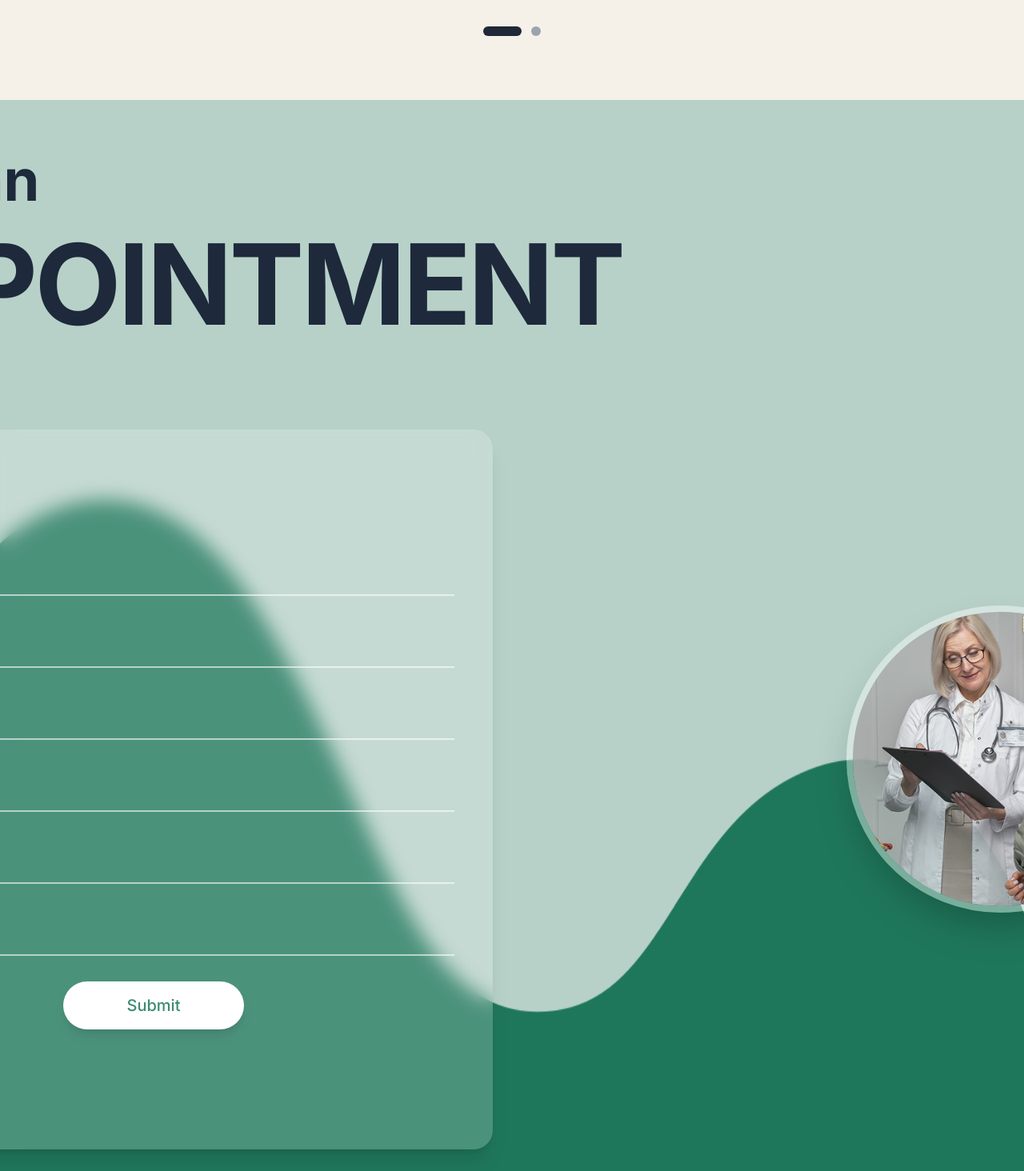
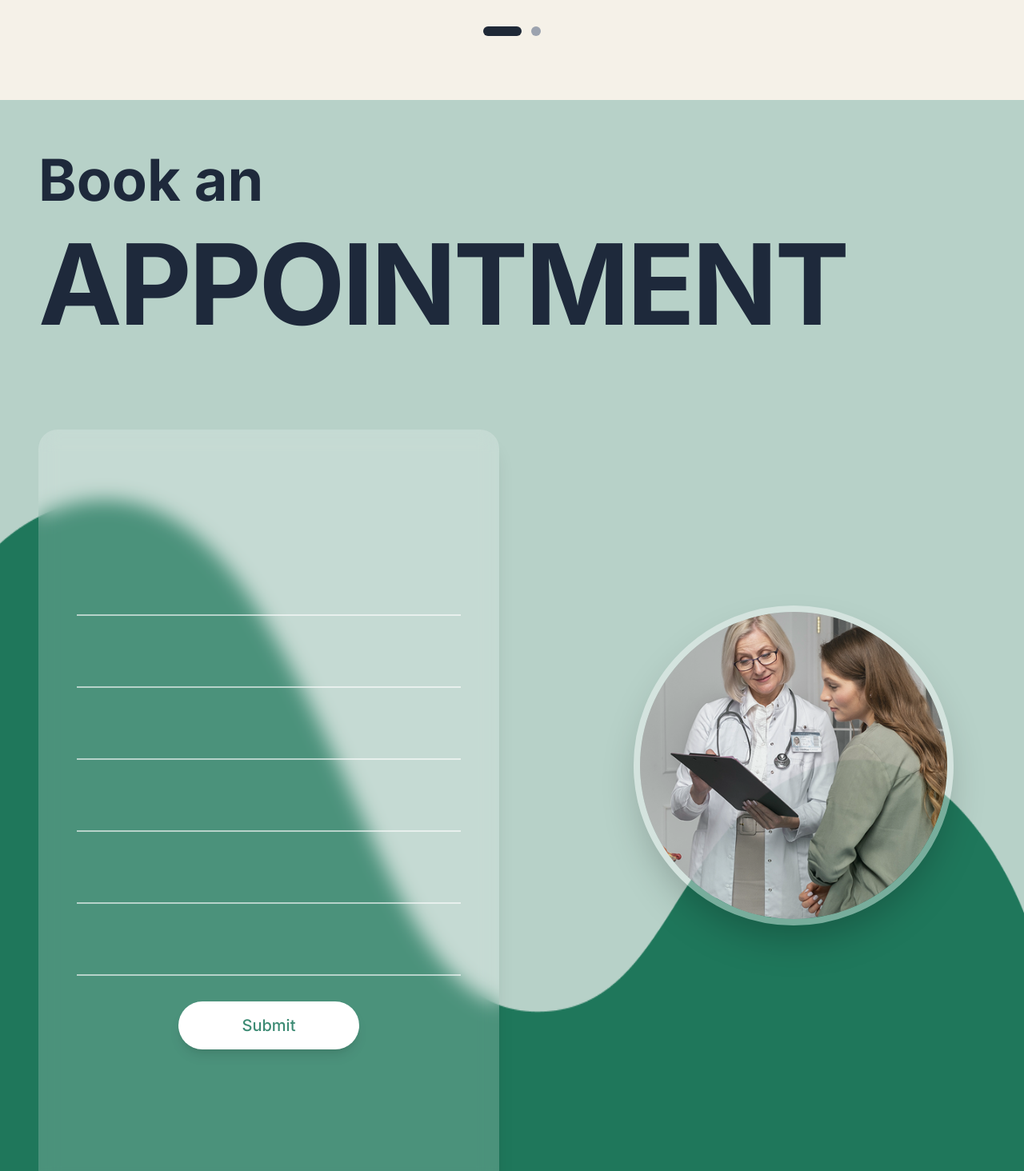
Before and after one commit to TishaKedar/medi-home, a React (Create React App) app: page / in a window 1280 px wide. Shown: the part 3680-5144 px from the top of the page at 80% size. Built offline with nearby package versions, Linux system fonts and the light colour scheme.

Commit message:
fix contact form

```diff
--- a/src/pages/Contact.js
+++ b/src/pages/Contact.js
@@ -20,11 +20,11 @@ const Contact = () => {
         backgroundSize: "100% 90%",
       }}
     >
-      <div className="max-w-[1200px] mx-auto px-4 sm:px-6 md:px-8 lg:px-12 py-8 sm:py-12 md:py-16 lg:py-16">
+      <div className="max-w-full mx-auto px-4 sm:px-6 md:px-8 lg:px-12 py-8 sm:py-12 md:py-16 lg:py-16">
 
-        {/* Heading */}
-        <div className="w-full mb-6 sm:mb-8 md:mb-8 lg:mb-8">
-          <h2 className="text-slate-800 font-extrabold relative lg:-ml-80 md:-ml-40">
+        {/* Heading - positioned left with max-width */}
+        <div className="w-full mb-6 sm:mb-8 md:mb-8 lg:mb-8 overflow-hidden">
+          <h2 className="text-slate-800 font-extrabold relative max-w-2xl">
             <span className="block text-4xl sm:text-5xl md:text-6xl lg:text-7xl">
               Book an
             </span>
@@ -35,16 +35,16 @@ const Contact = () => {
         </div>
 
         {/* ================= FORM + DOCTOR IMAGE ================= */}
-        <div className="relative w-full">
+        <div className="relative w-full overflow-hidden">
 
-          {/* Decorative circle */}
-          <div className="absolute left-0 top-1/2 -translate-y-1/2 w-[300px] sm:w-[350px] md:w-[400px] lg:w-[450px] h-[250px] sm:h-[300px] md:h-[350px] lg:h-[400px] bg-[#5a9b85] rounded-full opacity-50 blur-3xl -z-10"></div>
+          {/* Decorative circle - constrained */}
+          <div className="absolute left-0 top-1/2 -translate-y-1/2 w-[250px] sm:w-[300px] md:w-[320px] lg:w-[350px] h-[200px] sm:h-[250px] md:h-[280px] lg:h-[320px] bg-[#5a9b85] rounded-full opacity-50 blur-3xl -z-10 pointer-events-none"></div>
 
-          <div className="grid grid-cols-1 md:grid-cols-2 gap-8 sm:gap-10 md:gap-12 lg:gap-12 items-start">
+          <div className="grid grid-cols-1 md:grid-cols-12 gap-0 items-start overflow-hidden">
 
-            {/* Left: Taller Frosted Glass Form */}
-            <div className="relative mt-8 sm:mt-12 md:mt-16 lg:mt-20 lg:-ml-80 flex justify-center md:justify-start">
-              <div className="bg-white/20 backdrop-blur-md rounded-3xl p-6 sm:p-8 md:p-10 lg:p-12 shadow-xl h-[600px] sm:h-[700px] md:h-[800px] lg:h-[900px] w-[300px] sm:w-[400px] md:w-[500px] lg:w-[900px]">
+            {/* Left: Taller Frosted Glass Form - spans 6 columns */}
+            <div className="relative mt-8 sm:mt-12 md:mt-16 lg:mt-20 md:col-span-6 flex justify-center md:justify-start px-0 md:pr-4">
+              <div className="bg-white/20 backdrop-blur-md rounded-3xl p-6 sm:p-8 md:p-10 lg:p-12 shadow-xl h-[600px] sm:h-[700px] md:h-[800px] lg:h-[950px] w-[300px] sm:w-[400px] md:w-full lg:max-w-[900px]">
                 <div className="flex flex-col justify-center h-full space-y-6 sm:space-y-7 md:space-y-8 lg:space-y-8">
 
                   <input type="text" placeholder=""
@@ -84,9 +84,9 @@ const Contact = () => {
               </div>
             </div>
 
-            {/* Right: Larger Doctor Image */}
-            <div className="flex justify-center md:justify-end mt-4 sm:mt-8 md:mt-12 lg:mt-[300px] md:translate-x-[250px]">
-              <div className="w-64 h-64 sm:w-80 sm:h-80 md:w-96 md:h-96 lg:w-96 lg:h-96 rounded-full overflow-hidden shadow-2xl border-4 sm:border-6 md:border-8 lg:border-8 border-white/40">
+            {/* Right: Larger Doctor Image - spans 6 columns */}
+            <div className="relative mt-4 sm:mt-8 md:mt-12 lg:mt-[300px] md:col-span-6 flex justify-center md:justify-end px-10 md:pl-0 lg:pl-4">
+              <div className="w-64 h-64 sm:w-80 sm:h-80 md:w-96 md:h-96 lg:w-[400px] lg:h-[400px] rounded-full overflow-hidden shadow-2xl border-4 sm:border-6 md:border-8 lg:border-8 border-white/40 flex-shrink-0">
                 <img
                   src="/assests/docp.png"
                   alt="Doctor consultation"
```
